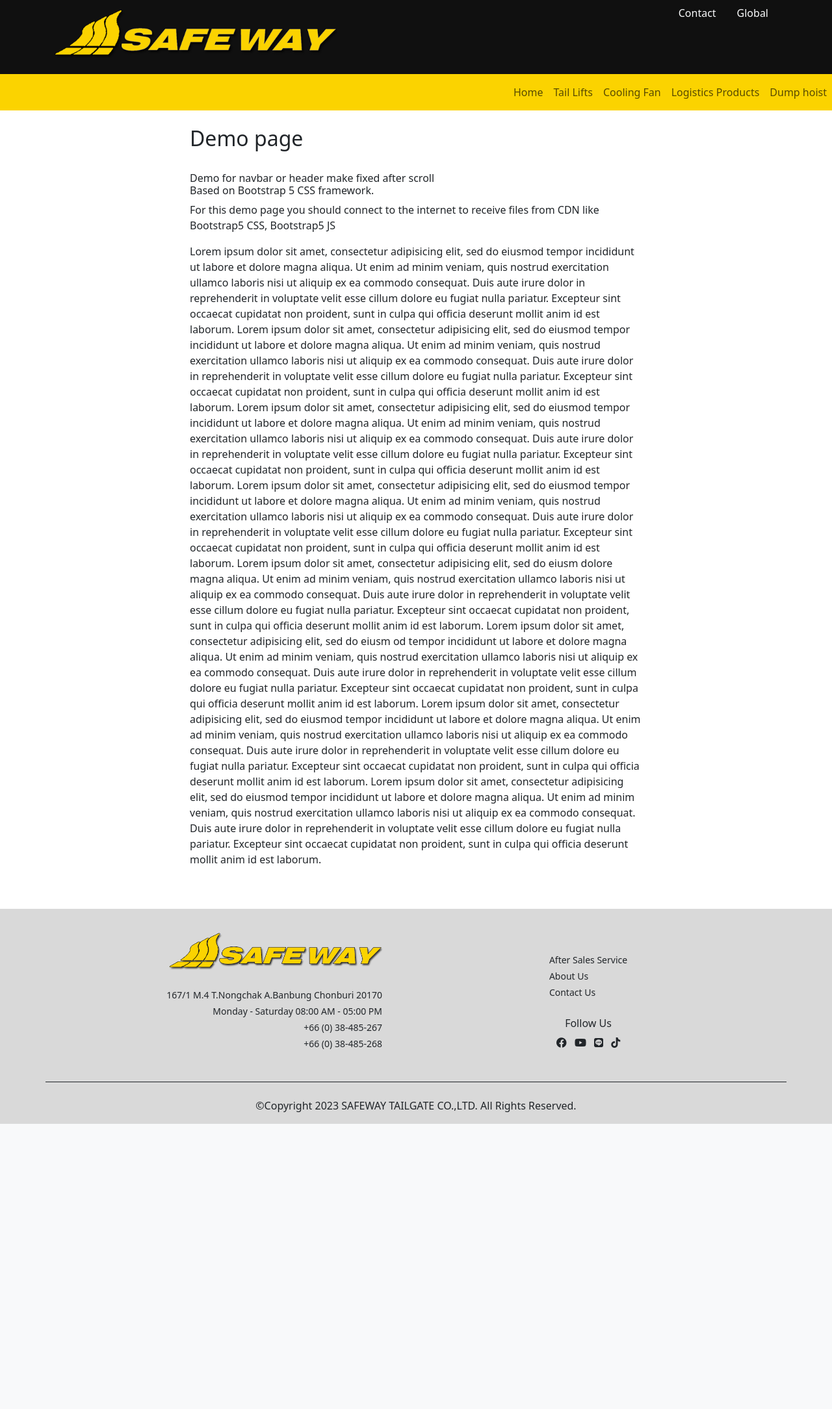
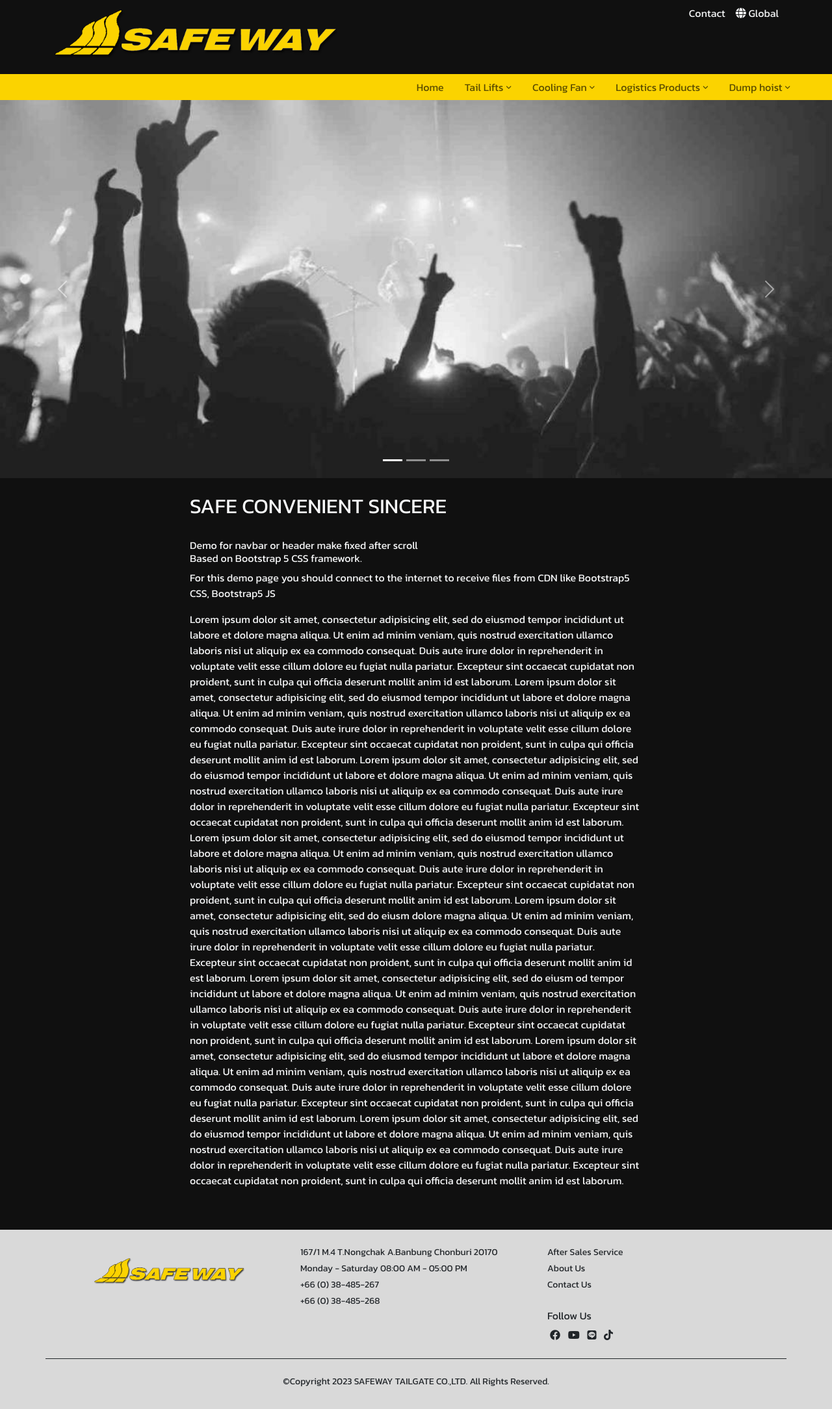
Before and after one commit to GunZiR/SafewayWebsite, a Django app: page / in a window 1280 px wide. Shown: the whole page at 65% size. Before the commit the page ends 1730 px from the top, so only its background shows below. Run offline with Django 4.2, Linux system fonts and the light colour scheme; some libraries are stand-ins or nearby versions.

Commit message:
new design

```diff
--- /dev/null
+++ b/static/JavaScripts/base.js
@@ -0,0 +1,14 @@
+document.addEventListener("DOMContentLoaded", function(){
+    window.addEventListener('scroll', function() {
+        if (window.scrollY > 200) {
+            document.getElementById('navbar_top').classList.add('fixed-top');
+            // add padding top to show content behind navbar
+            navbar_height = document.querySelector('.navbar').offsetHeight;
+            document.body.style.paddingTop = navbar_height + 'px';
+        } else {
+             document.getElementById('navbar_top').classList.remove('fixed-top');
+             // remove padding top from body
+            document.body.style.paddingTop = '0';
+        }
+    });
+});
--- a/static/css/base.css
+++ b/static/css/base.css
@@ -23,3 +23,6 @@
     width: 80%;
     height: auto;
 }
+* {
+    font-family: 'Kanit', sans-serif;
+}
--- a/templates/base/base.html
+++ b/templates/base/base.html
@@ -8,29 +8,16 @@
         <link href="https://cdn.jsdelivr.net/npm/bootstrap@5.3.0-alpha3/dist/css/bootstrap.min.css" rel="stylesheet" integrity="sha384-KK94CHFLLe+nY2dmCWGMq91rCGa5gtU4mk92HdvYe+M/SXH301p5ILy+dN9+nJOZ" crossorigin="anonymous">
         <link rel="stylesheet" href="{% static 'css/base.css' %}">
         <link rel="stylesheet" href="https://cdnjs.cloudflare.com/ajax/libs/font-awesome/6.1.1/css/all.min.css">
-        <script type="text/javascript">
-            document.addEventListener("DOMContentLoaded", function(){
-                window.addEventListener('scroll', function() {
-                    if (window.scrollY > 200) {
-                        document.getElementById('navbar_top').classList.add('fixed-top');
-                        // add padding top to show content behind navbar
-                        navbar_height = document.querySelector('.navbar').offsetHeight;
-                        document.body.style.paddingTop = navbar_height + 'px';
-                    } else {
-                         document.getElementById('navbar_top').classList.remove('fixed-top');
-                         // remove padding top from body
-                        document.body.style.paddingTop = '0';
-                    }
-                });
-            });
-            // DOMContentLoaded  end
+        <link rel="preconnect" href="https://fonts.googleapis.com">
+        <link rel="preconnect" href="https://fonts.gstatic.com" crossorigin>
+        <link href="https://fonts.googleapis.com/css2?family=Kanit:wght@300;400;700&display=swap" rel="stylesheet">
+        <script src="{% static 'JavaScripts\base.js' %}"></script>
         </script>
         <script src="https://cdnjs.cloudflare.com/ajax/libs/jquery/3.6.0/jquery.min.js" integrity="sha512-894YE6QWD5I59HgZOGReFYm4dnWc1Qt5NtvYSaNcOP+u1T9qYdvdihz0PPSiiqn/+/3e7Jo4EaG7TubfWGUrMQ==" crossorigin="anonymous" referrerpolicy="no-referrer"></script>
     </head>
-    <body>
+    <body class="background-black">
         {% block content %}
         {% endblock %}
-
         <script src="https://cdn.jsdelivr.net/npm/bootstrap@5.3.0-alpha3/dist/js/bootstrap.bundle.min.js" integrity="sha384-ENjdO4Dr2bkBIFxQpeoTz1HIcje39Wm4jDKdf19U8gI4ddQ3GYNS7NTKfAdVQSZe" crossorigin="anonymous"></script>
     </body>
 </html>
--- a/templates/index.html
+++ b/templates/index.html
@@ -6,7 +6,8 @@
 {% endblock %}
 
 {% block content %}
-    <div class="background-black py-lg-2">
+    <!--------------------------------------------------------- Banner Brand ---------------------------------------------------------->
+    <div class="background-black py-2">
         <div class="container">
             <div class="row justify-content-between">
                 <div class="col">
@@ -15,43 +16,51 @@
                     </a>
                 </div>
                 <div class="col d-flex justify-content-end">
-                    <a class="d-flex mx-3 text-decoration-none link-light" href="#">Contact</a>
-                    <a class="d-flex mx-3 text-decoration-none link-light" href="#">Global</a>
+                    <span>
+                        <a class="mx-3 text-decoration-none link-light" href="#">Contact</a>
+                    </span>
+                    <span>
+                        <a class="text-decoration-none link-light" href="#" role="button" data-bs-toggle="dropdown"><i class="fa fa-light fa-globe"></i> Global</a>
+                        <ul class="dropdown-menu">
+                            <li><a class="dropdown-item" href="#">Thai</a></li>
+                        </ul>
+                    </span>
                 </div>
             </div>
         </div>
     </div>
-    <nav class="navbar navbar-expand-sm navbar-yellow" id="navbar_top">
-        <ul class="navbar-nav ms-auto">
-            <li class="nav-item">
+    <!----------------------------------------------------------- Navbar------------------------------------------------------------>
+    <nav class="navbar navbar-expand-lg navbar-yellow py-0" id="navbar_top">
+        <ul class="navbar-nav ms-auto me-5">
+            <li class="nav-item mx-2">
                 <a class="nav-link" href="#">Home</a>
             </li>
-            <li class="nav-item dropdown">
-                <a class="nav-link" href="#" role="button" data-bs-toggle="dropdown">Tail Lifts</a>
+            <li class="nav-item mx-2 dropdown">
+                <a class="nav-link" href="#" role="button" data-bs-toggle="dropdown">Tail Lifts <i class="fa-solid fa-angle-down fa-2xs"></i></a>
                 <ul class="dropdown-menu">
                     <li><a class="dropdown-item" href="#">Link 1</a></li>
                     <li><a class="dropdown-item" href="#">Link 2</a></li>
                     <li><a class="dropdown-item" href="#">Link 3</a></li>
                 </ul>
             </li>
-            <li class="nav-item dropdown">
-                <a class="nav-link" href="#" role="button" data-bs-toggle="dropdown">Cooling Fan</a>
+            <li class="nav-item mx-2 dropdown">
+                <a class="nav-link" href="#" role="button" data-bs-toggle="dropdown">Cooling Fan <i class="fa-solid fa-angle-down fa-2xs"></i></a>
                 <ul class="dropdown-menu">
                     <li><a class="dropdown-item" href="#">Link 1</a></li>
                     <li><a class="dropdown-item" href="#">Link 2</a></li>
                     <li><a class="dropdown-item" href="#">Link 3</a></li>
                 </ul>
             </li>
-            <li class="nav-item dropdown">
-                <a class="nav-link" href="#" role="button" data-bs-toggle="dropdown">Logistics Products</a>
+            <li class="nav-item mx-2 dropdown">
+                <a class="nav-link" href="#" role="button" data-bs-toggle="dropdown">Logistics Products <i class="fa-solid fa-angle-down fa-2xs"></i></a>
                 <ul class="dropdown-menu">
                     <li><a class="dropdown-item" href="#">Link 1</a></li>
                     <li><a class="dropdown-item" href="#">Link 2</a></li>
                     <li><a class="dropdown-item" href="#">Link 3</a></li>
                 </ul>
             </li>
-            <li class="nav-item dropdown">
-                <a class="nav-link" href="#" role="button" data-bs-toggle="dropdown">Dump hoist</a>
+            <li class="nav-item mx-2 dropdown">
+                <a class="nav-link" href="#" role="button" data-bs-toggle="dropdown">Dump hoist <i class="fa-solid fa-angle-down fa-2xs"></i></a>
                 <ul class="dropdown-menu">
                     <li><a class="dropdown-item" href="#">Link 1</a></li>
                     <li><a class="dropdown-item" href="#">Link 2</a></li>
@@ -60,18 +69,41 @@
             </li>
         </ul>
     </nav>
-    <div class="container" style="max-width: 720px">
-
+    <!-----------------------------------------------------Carousel----------------------------------------------------------->
+    <div id="carouselExampleIndicators" class="carousel slide" data-bs-ride="carousel">
+        <div class="carousel-indicators">
+          <button type="button" data-bs-target="#carouselExampleIndicators" data-bs-slide-to="0" class="active" aria-current="true" aria-label="Slide 1"></button>
+          <button type="button" data-bs-target="#carouselExampleIndicators" data-bs-slide-to="1" aria-label="Slide 2"></button>
+          <button type="button" data-bs-target="#carouselExampleIndicators" data-bs-slide-to="2" aria-label="Slide 3"></button>
+        </div>
+        <div class="carousel-inner">
+          <div class="carousel-item active" data-bs-interval="5000">
+            <img src="{% static 'images/1.jpg' %}" class="d-block w-100" alt="pic1">
+          </div>
+          <div class="carousel-item" data-bs-interval="5000">
+            <img src="{% static 'images/2.jpg' %}" class="d-block w-100" alt="pic2">
+          </div>
+          <div class="carousel-item" data-bs-interval="5000">
+            <img src="{% static 'images/3.jpg' %}" class="d-block w-100" alt="pic3">
+          </div>
+        </div>
+        <button class="carousel-control-prev" type="button" data-bs-target="#carouselExampleIndicators" data-bs-slide="prev">
+          <span class="carousel-control-prev-icon" aria-hidden="true"></span>
+          <span class="visually-hidden">Previous</span>
+        </button>
+        <button class="carousel-control-next" type="button" data-bs-target="#carouselExampleIndicators" data-bs-slide="next">
+          <span class="carousel-control-next-icon" aria-hidden="true"></span>
+          <span class="visually-hidden">Next</span>
+        </button>
+    </div>
+    <!-------------------------------------------------Infomation---------------------------------------------------------------->
+    <div class="container text-light" style="max-width: 720px" >
         <header class="py-4">
-            <h2>Demo page </h2>
-        </header> <!-- section-header.// -->
-
+            <h2>SAFE    CONVENIENT    SINCERE</h2>
+        </header>
         <section>
-
-
             <h6>Demo for navbar or header make fixed after scroll <br> Based on Bootstrap 5 CSS framework.  </h6>
             <p>For this demo page you should connect to the internet to receive files from CDN  like Bootstrap5 CSS, Bootstrap5 JS</p>
-
             <p> Lorem ipsum dolor sit amet, consectetur adipisicing elit, sed do eiusmod
             tempor incididunt ut labore et dolore magna aliqua. Ut enim ad minim veniam,
             quis nostrud exercitation ullamco laboris nisi ut aliquip ex ea commodo
@@ -117,35 +149,39 @@
 
 
     </div>
-    <!--<span class="v24_102">SAFE    CONVENIENT    SINCERE</span>-->
-    <footer class="container-fluid py-3 background-grey">
+    <!-------------------------------------------------------- Footer---------------------------------------------------------------->
+    <footer class="container-fluid pb-3 background-grey">
         <div class="container">
             <div class="row">
-                <div class="col md-6 text-end">
+                <div class="col md-2 my-4 d-flex flex-column align-items-center">
                     <img class="image-size-half my-3" src="{% static 'images/logo_crop.png' %}" alt="Logo">
-                        <p class="small mb-1">167/1 M.4 T.Nongchak A.Banbung Chonburi 20170</p>
-                        <p class="small mb-1">Monday - Saturday 08:00 AM - 05:00 PM</p>
-                        <p class="small mb-1">+66 (0) 38-485-267</p>
-                        <p class="small mb-1">+66 (0) 38-485-268</p>
                 </div>
-                <div class="col md-6 m-5 p-1 mb-5 pb-0 d-flex flex-column align-items-center">
+                <div class="col md-5 my-4 d-flex flex-column align-items-start">
                     <ul class="list-unstyled">
-                        <li><a class="text-decoration-none link-dark" href="#"><p class="small mb-1">After Sales Service</p></a></li>
-                        <li><a class="text-decoration-none link-dark" href="#"><p class="small mb-1">About Us</p></a></li>
-                        <li><a class="text-decoration-none link-dark" href="#"><p class="small mb-1">Contact Us</p></a></li>
+                        <p class="small mb-1 text-left">167/1 M.4 T.Nongchak A.Banbung Chonburi 20170</p>
+                        <p class="small mb-1 text-left">Monday - Saturday 08:00 AM - 05:00 PM</p>
+                        <p class="small mb-1 text-left">+66 (0) 38-485-267</p>
+                        <p class="small mb-1 text-left">+66 (0) 38-485-268</p>
+                    </ul>
+                </div>
+                <div class="col md-5 my-4 d-flex flex-column align-items-start">
+                    <ul class="list-unstyled">
+                        <li><a class="text-decoration-none link-dark" href="#"><p class="small mb-1 text-left">After Sales Service</p></a></li>
+                        <li><a class="text-decoration-none link-dark" href="#"><p class="small mb-1 text-left">About Us</p></a></li>
+                        <li><a class="text-decoration-none link-dark" href="#"><p class="small mb-1 text-left">Contact Us</p></a></li>
                     </ul>
                     <h6 class="mt-2">Follow Us</h6>
                     <div class="d-inline">
-                        <a class="text-decoration-none link-dark mx-1" href="#">
+                        <a class="text-decoration-none link-dark mx-1" href="https://www.facebook.com/taillifts.safeway/?ref=bookmarks" target="_blank">
                             <i class="fab fa-facebook"></i>
                         </a>
-                        <a class="text-decoration-none link-dark mx-1" href="#">
+                        <a class="text-decoration-none link-dark mx-1" href="https://www.youtube.com/@taillifts" target="_blank">
                             <i class="fab fa-youtube"></i>
                         </a>
-                        <a class="text-decoration-none link-dark mx-1" href="#">
+                        <a class="text-decoration-none link-dark mx-1" href="https://line.me/ti/p/8ch82xEpz7" target="_blank">
                             <i class="fab fa-line"></i>
                         </a>
-                        <a class="text-decoration-none link-dark mx-1" href="#">
+                        <a class="text-decoration-none link-dark mx-1" href="https://www.tiktok.com/@safeway99?_t=8dTmiyjU4N0&_r=1" target="_blank">
                             <i class="fab fa-tiktok"></i>
                         </a>
                     </div>
@@ -153,7 +189,7 @@
             </div>
             <div class="row pt-4 border-top border-dark">
                 <div class="col text-center">
-                    <span>©Copyright 2023 SAFEWAY TAILGATE CO.,LTD. All Rights Reserved.</span>
+                    <p class="small">©Copyright 2023 SAFEWAY TAILGATE CO.,LTD. All Rights Reserved.</p>
                 </div>
             </div>
         </div>
```
Also changed, not shown: static/images/1.jpg (added), static/images/2.jpg (added), static/images/3.jpg (added), static/images/line_qr.png (renamed from static/images/v24_98.png), static/images/v29_20.png (deleted), static/images/v29_5.png (deleted), static/images/v29_6.png (deleted), static/images/v8_22.png (deleted). Lines whose indentation alone changed are shown as unchanged.
